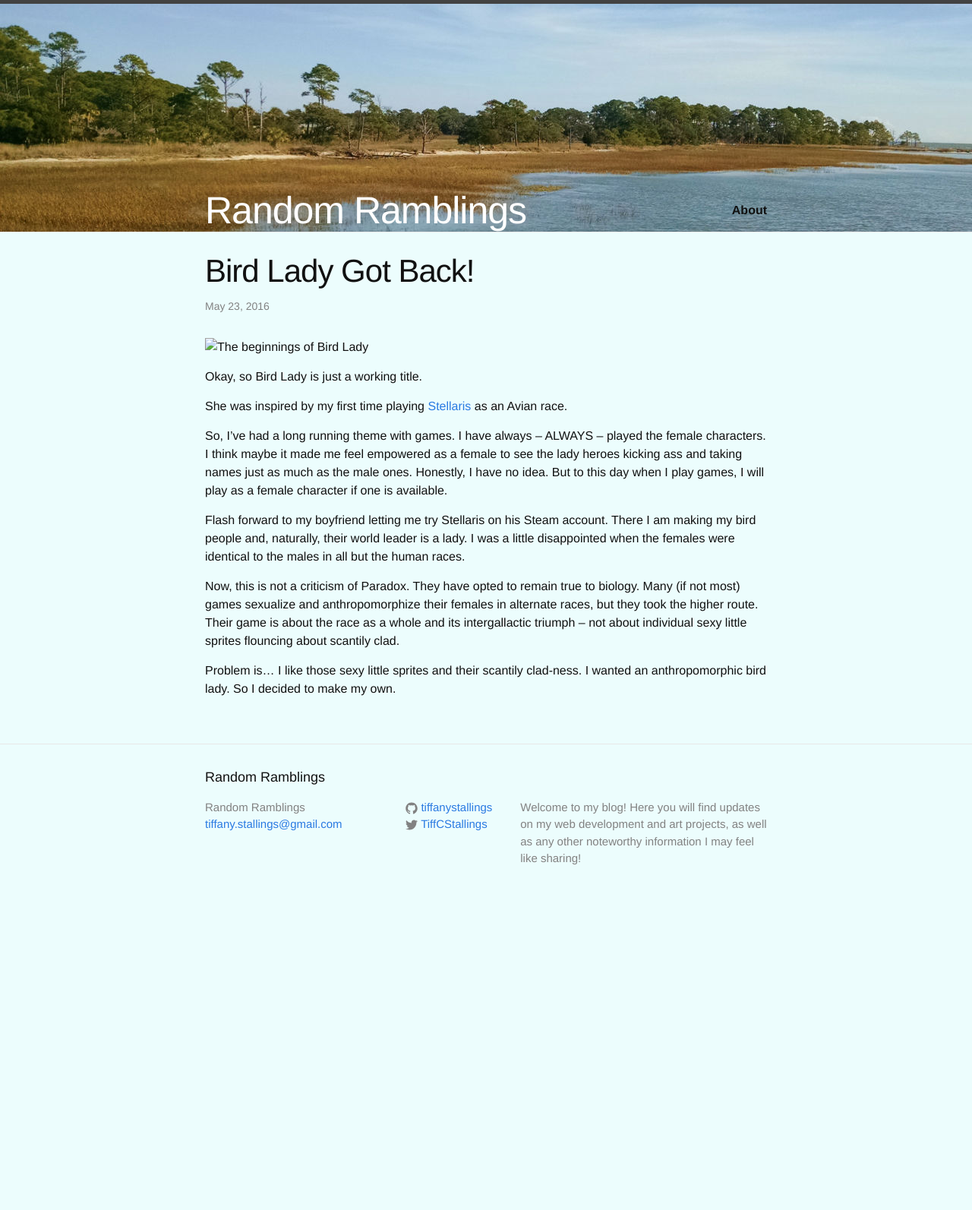
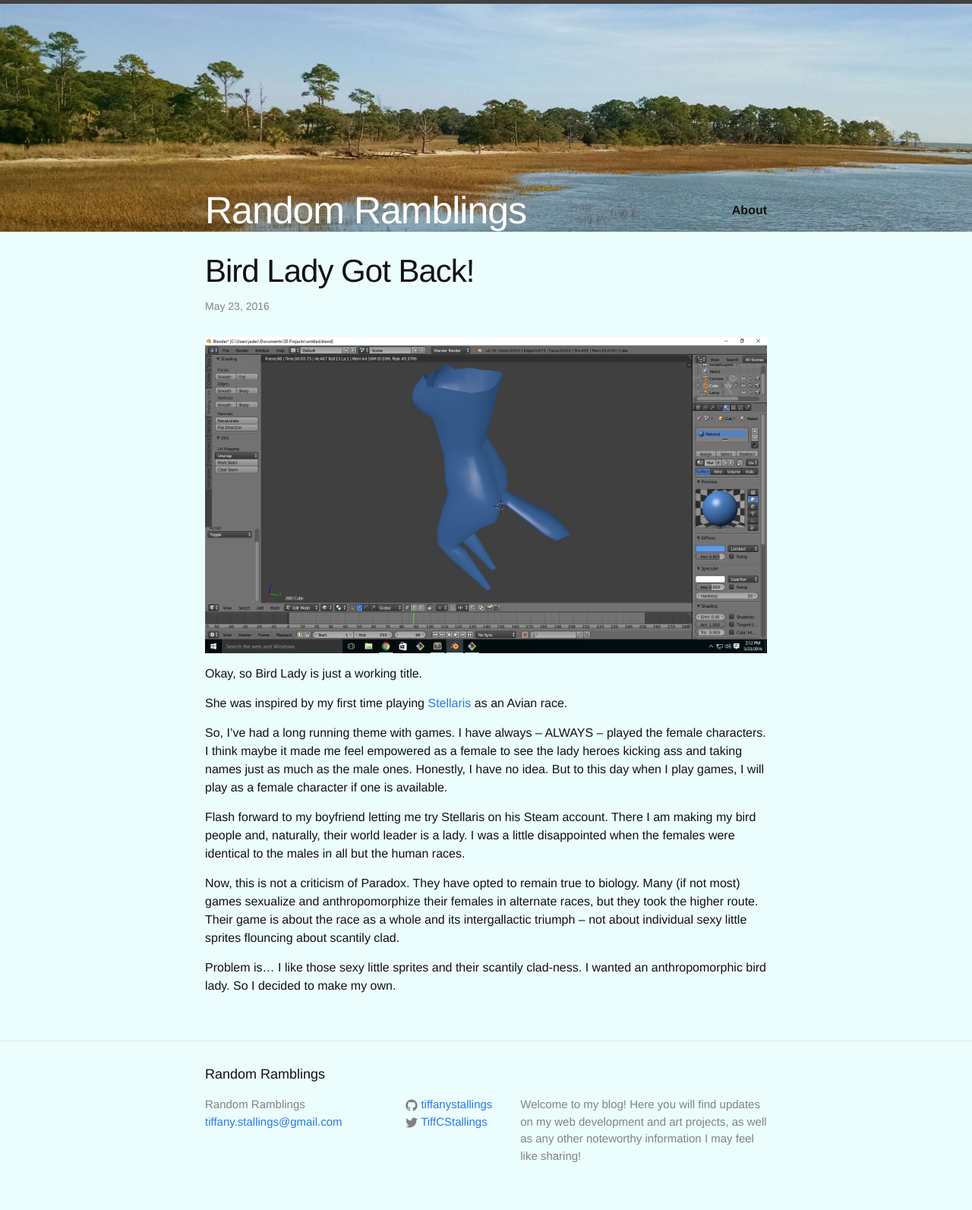
Before and after one commit to tiffanystallings/blog, a Jekyll site: the page built from _posts/2016-05-23-birdlady.markdown, in a window 1280 px wide. Shown: the whole page at 76% size. Built offline with Jekyll 4.4.1, drawn with Linux system fonts in a browser that asks for light colours; before the commit the page ends 1202 px from its top, so only the background shows below that.

Commit message:
Reupload blog post
Image was not linked properly

```diff
--- a/_posts/2016-05-23-birdlady.markdown
+++ b/_posts/2016-05-23-birdlady.markdown
@@ -4,7 +4,7 @@ title:  "Bird Lady Got Back!"
 date:   2016-05-23
 categories: main
 ---
-![The beginnings of Bird Lady](../images/birdlady_01.png)
+![The beginnings of Bird Lady](http://tiffanystallings.github.io/blog/images/birdlady_01.png)
 
 Okay, so Bird Lady is just a working title.
 
```
